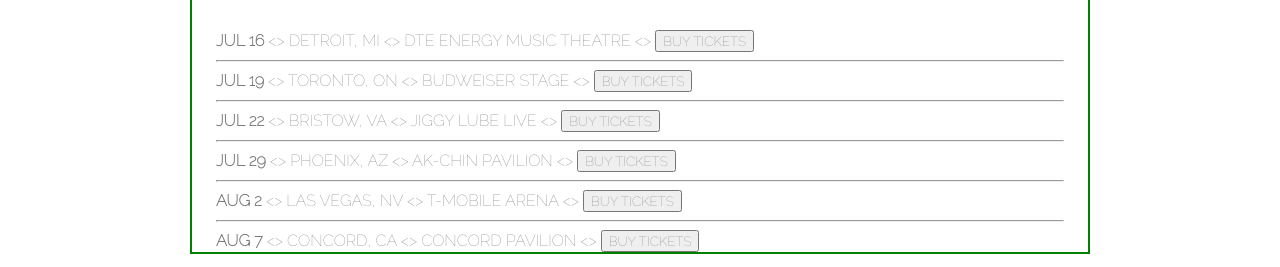
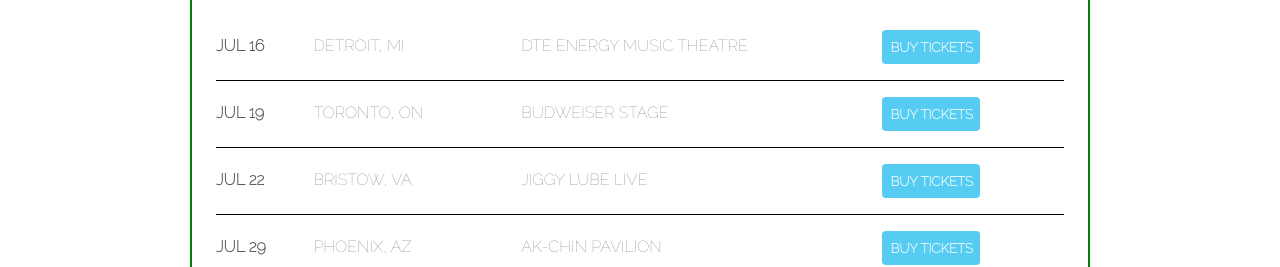
Before and after one commit to CuongDuong2710/learning-html-css-javascript, a plain HTML site: page Introduction to CSS/Lesson 1/index.html in a window 1280 px wide. Shown: the part 534-801 px from the top of the page. Drawn offline with Linux system fonts and the light colour scheme; files whose address does not match are found by name.

Commit message:
[HTML&CSS] How to Style a Modern Website (Part Two)

```diff
--- a/Introduction to CSS/Lesson 1/index.html
+++ b/Introduction to CSS/Lesson 1/index.html
@@ -27,70 +27,60 @@
     <section class="content-section container">
       <h2 class="section-header">TOURS</h2>
       <div>
-        <div>
-          <strong>JUL 16</strong>
-          &lt;&gt;
-          <span>DETROIT, MI</span>
-          &lt;&gt;
-          <span>DTE ENERGY MUSIC THEATRE</span>
-          &lt;&gt;
-          <button type="button">BUY TICKETS</button>
-          <hr />
+        <div class="tour-row">
+          <span class="tour-item tour-date">JUL 16</span>
+          <span class="tour-item tour-city">DETROIT, MI</span>
+          <span class="tour-item tour-area">DTE ENERGY MUSIC THEATRE</span>
+          <button type="button" class="btn tour-item tour-btn btn-primary">
+            BUY TICKETS
+          </button>
         </div>
-        <div>
-          <strong>JUL 19</strong>
-          &lt;&gt;
-          <span>TORONTO, ON</span>
-          &lt;&gt;
-          <span>BUDWEISER STAGE</span>
-          &lt;&gt;
-          <button type="button">BUY TICKETS</button>
-          <hr />
+        <div class="tour-row">
+          <span class="tour-item tour-date">JUL 19</span>
+          <span class="tour-item tour-city">TORONTO, ON</span>
+          <span class="tour-item tour-area">BUDWEISER STAGE</span>
+          <button type="button" class="btn tour-item tour-btn btn-primary">
+            BUY TICKETS
+          </button>
         </div>
-        <div>
-          <strong>JUL 22</strong>
-          &lt;&gt;
-          <span>BRISTOW, VA</span>
-          &lt;&gt;
-          <span>JIGGY LUBE LIVE</span>
-          &lt;&gt;
-          <button type="button">BUY TICKETS</button>
-          <hr />
+        <div class="tour-row">
+          <span class="tour-item tour-date">JUL 22</span>
+          <span class="tour-item tour-city">BRISTOW, VA</span>
+          <span class="tour-item tour-area">JIGGY LUBE LIVE</span>
+          <button type="button" class="btn tour-item tour-btn btn-primary">
+            BUY TICKETS
+          </button>
         </div>
-        <div>
-          <strong>JUL 29</strong>
-          &lt;&gt;
-          <span>PHOENIX, AZ</span>
-          &lt;&gt;
-          <span>AK-CHIN PAVILION</span>
-          &lt;&gt;
-          <button type="button">BUY TICKETS</button>
-          <hr />
+        <div class="tour-row">
+          <span class="tour-item tour-date">JUL 29</span>
+          <span class="tour-item tour-city">PHOENIX, AZ</span>
+          <span class="tour-item tour-area">AK-CHIN PAVILION</span>
+          <button type="button" class="btn tour-item tour-btn btn-primary">
+            BUY TICKETS
+          </button>
         </div>
-        <div>
-          <strong>AUG 2</strong>
-          &lt;&gt;
-          <span>LAS VEGAS, NV</span>
-          &lt;&gt;
-          <span>T-MOBILE ARENA</span>
-          &lt;&gt;
-          <button type="button">BUY TICKETS</button>
-          <hr />
+        <div class="tour-row">
+          <span class="tour-item tour-date">AUG 2</span>
+          <span class="tour-item tour-city">LAS VEGAS, NV</span>
+          <span class="tour-item tour-area">T-MOBILE ARENA</span>
+          <button type="button" class="btn tour-item tour-btn btn-primary">
+            BUY TICKETS
+          </button>
         </div>
-        <div>
-          <strong>AUG 7</strong>
-          &lt;&gt;
-          <span>CONCORD, CA</span>
-          &lt;&gt;
-          <span>CONCORD PAVILION</span>
-          &lt;&gt;
-          <button type="button">BUY TICKETS</button>
+        <div class="tour-row">
+          <span class="tour-item tour-date">AUG 7</span>
+          <span class="tour-item tour-city">CONCORD, CA</span>
+          <span class="tour-item tour-area">CONCORD PAVILION</span>
+          <button type="button" class="btn tour-item tour-btn btn-primary">
+            BUY TICKETS
+          </button>
         </div>
       </div>
     </section>
-    <footer>
-      <h3>The Generics</h3>
-      <ul>
+    <footer class="main-footer">
+      <div class="container main-footer-container">
+        <h3 class="band-name">The Generics</h3>
+        <ul class="nav footer-nav">
           <li>
             <a href="https://www.youtube.com" target="_blank">
               <img src="Images/YouTube Logo.png" />
@@ -107,6 +97,7 @@
             </a>
           </li>
         </ul>
+      </div>
     </footer>
   </body>
 </html>
--- a/Introduction to CSS/Lesson 1/styles.css
+++ b/Introduction to CSS/Lesson 1/styles.css
@@ -159,3 +159,50 @@ body {
   width: 100px;
   height: 100px;
 }
+
+.tour-row {
+  border-bottom: 1px solid black;
+  padding-bottom: 1em;
+  margin-bottom: 1em;
+}
+
+.tour-row:last-child {
+  border-bottom: none;
+}
+
+/* inline-block so amount of space item cannot remove, instead of total width is 100% -> set 96%, subtract 1% for each items */
+.tour-item {
+  padding-right: .5em;
+  display: inline-block; /* display "inline" so width is not affected, "inline-block" */
+  /* width: 1000px; */
+}
+
+.tour-date {
+  color: #555;
+  font-weight: bold;
+  width: 11%;
+}
+
+.tour-city {
+  width: 24%;
+}
+
+.tour-area {
+  width: 42%;
+}
+
+.tour-btn {
+  max-width: 19%; /* fixed width of btn */
+}
+
+.btn-primary {
+  color: white;
+  background-color: #56CCF2;
+  border: none;
+  border-radius: .3em;
+  font-weight: bold;
+}
+
+.btn-primary:hover {
+  background-color: #2D9CDB;
+}
```
Lines whose indentation alone changed are shown as unchanged.
